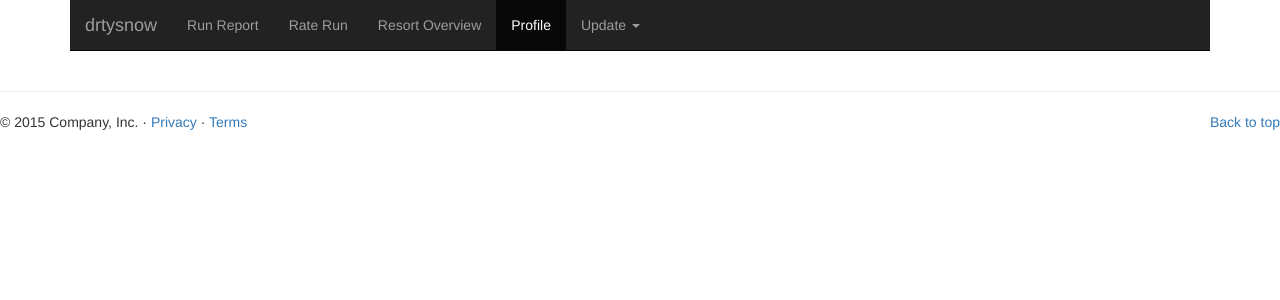
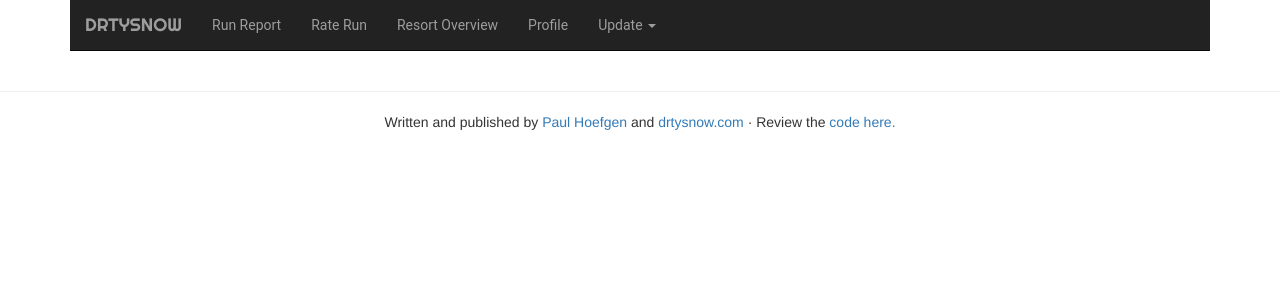
Before and after one commit to phoefgen/udacity-catalog, a Flask app: page / in a window 1280 px wide. Shown: the top 300 px of the page. Run offline with Flask 2, Linux system fonts and the light colour scheme; some libraries are stand-ins or nearby versions.

Commit message:
polish header and footer

```diff
--- /dev/null
+++ b/drtysnow/static/css/custom.css
@@ -0,0 +1,11 @@
+.navbar-brand{
+  font-family: 'Righteous', cursive;
+}
+
+.navbar-nav{
+  font-family: 'Roboto', sans-serif;
+}
+
+footer{
+  text-align: center;
+}
--- a/drtysnow/static/css/style.css
+++ /dev/null
@@ -1,3 +0,0 @@
-body {
-  background-color: yellow;
-}
--- a/drtysnow/templates/master_layout.html
+++ b/drtysnow/templates/master_layout.html
@@ -5,10 +5,15 @@
     <meta charset="utf-8">
     <meta http-equiv="X-UA-Compatible" content="IE=edge">
     <meta name="viewport" content="width=device-width, initial-scale=1">
-    <link rel="stylesheet" href="{{ url_for('static', filename='css/style.css') }}">
+    <link rel="stylesheet"
+                       href="{{ url_for('static', filename='css/style.css') }}">
 
     <!-- Bootstrap -->
        <link href="static/css/bootstrap.min.css" rel="stylesheet">
+    <!-- Bootstrap Override -->
+       <link rel="stylesheet"
+                      href="{{ url_for('static', filename='css/custom.css') }}">
+
 
        <!-- HTML5 shim and Respond.js for IE8 support of HTML5 elements and media queries -->
        <!-- WARNING: Respond.js doesn't work if you view the page via file:// -->
@@ -17,10 +22,13 @@
          <script src="https://oss.maxcdn.com/respond/1.4.2/respond.min.js"></script>
        <![endif]-->
 
+       <!-- Google Fonts -->
+       <link href='https://fonts.googleapis.com/css?family=Righteous'
+                                               rel='stylesheet' type='text/css'>
+
     <title>{% block title %}{% endblock %}-drtysnow.com</title>
     {% endblock %}
   </head>
-
   <body>
     <!-- NAVBAR
     ================================================== -->
@@ -31,22 +39,27 @@
             <nav class="navbar navbar-inverse navbar-static-top">
               <div class="container">
                 <div class="navbar-header">
-                  <button type="button" class="navbar-toggle collapsed" data-toggle="collapse" data-target="#navbar" aria-expanded="false" aria-controls="navbar">
+                  <button type="button" class="navbar-toggle collapsed"
+                                    data-toggle="collapse" data-target="#navbar"
+                                   aria-expanded="false" aria-controls="navbar">
                     <span class="sr-only">Toggle navigation</span>
                     <span class="icon-bar"></span>
                     <span class="icon-bar"></span>
                     <span class="icon-bar"></span>
                   </button>
-                  <a class="navbar-brand" href="/index">drtysnow</a>
+                  <a class="navbar-brand" href="/index">DRTYSNOW</a>
                 </div>
                 <div id="navbar" class="navbar-collapse collapse">
                   <ul class="nav navbar-nav">
                     <li><a href="#contact">Run Report</a></li>
                     <li><a href="#contact">Rate Run</a></li>
                     <li><a href="#about">Resort Overview</a></li>
-                    <li class="active"><a href="#">Profile</a></li>
+                    <li><a href="">Profile</a></li>
                     <li class="dropdown">
-                      <a href="#" class="dropdown-toggle" data-toggle="dropdown" role="button" aria-haspopup="true" aria-expanded="false">Update <span class="caret"></span></a>
+                      <a href="#" class="dropdown-toggle" data-toggle="dropdown"
+                                              role="button" aria-haspopup="true"
+                               aria-expanded="false">Update <span class="caret">
+                                                                     </span></a>
                       <ul class="dropdown-menu">
                         <li><a href="#">Update Profile</a></li>
                         <li><a href="#">Edit Resort</a></li>
@@ -73,15 +86,20 @@
         {% block footer %}
         <footer>
           <hr>
-          <p class="pull-right"><a href="#">Back to top</a></p>
-          <p>&copy; 2015 Company, Inc. &middot; <a href="#">Privacy</a> &middot; <a href="#">Terms</a></p>
+          <p> Written and published by
+            <a href="https://ca.linkedin.com/in/paulhoefgen">Paul Hoefgen</a>
+                     and <a href="http://drtysnow.com">drtysnow.com</a> &middot;
+                     Review the <a href="https://github.com/phoefgen/drtysnow">
+                                                     code here.</a> </p>
         </footer>
         {% endblock %}
       </div>
 
       <!-- jQuery (necessary for Bootstrap's JavaScript plugins) -->
-        <script src="https://ajax.googleapis.com/ajax/libs/jquery/1.11.3/jquery.min.js"></script>
-      <!-- Include all compiled plugins (below), or include individual files as needed -->
+        <script
+        src="https://ajax.googleapis.com/ajax/libs/jquery/1.11.3/jquery.min.js">
+                                                                       </script>
+      <!-- Bootstrap, and custom CSS imports.-->
         <script src="static/js/bootstrap.min.js"></script>
   </body>
 </html>
```
Also changed, not shown: 1 other file.
